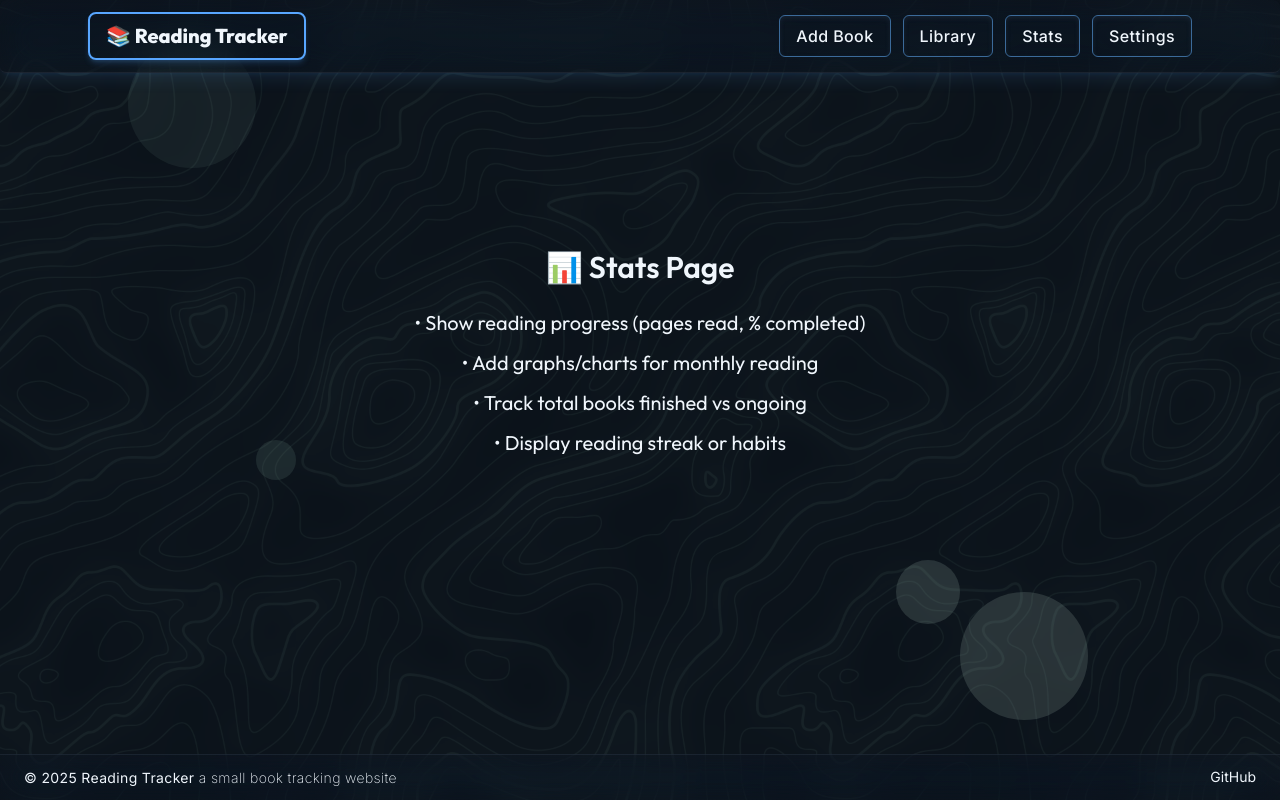
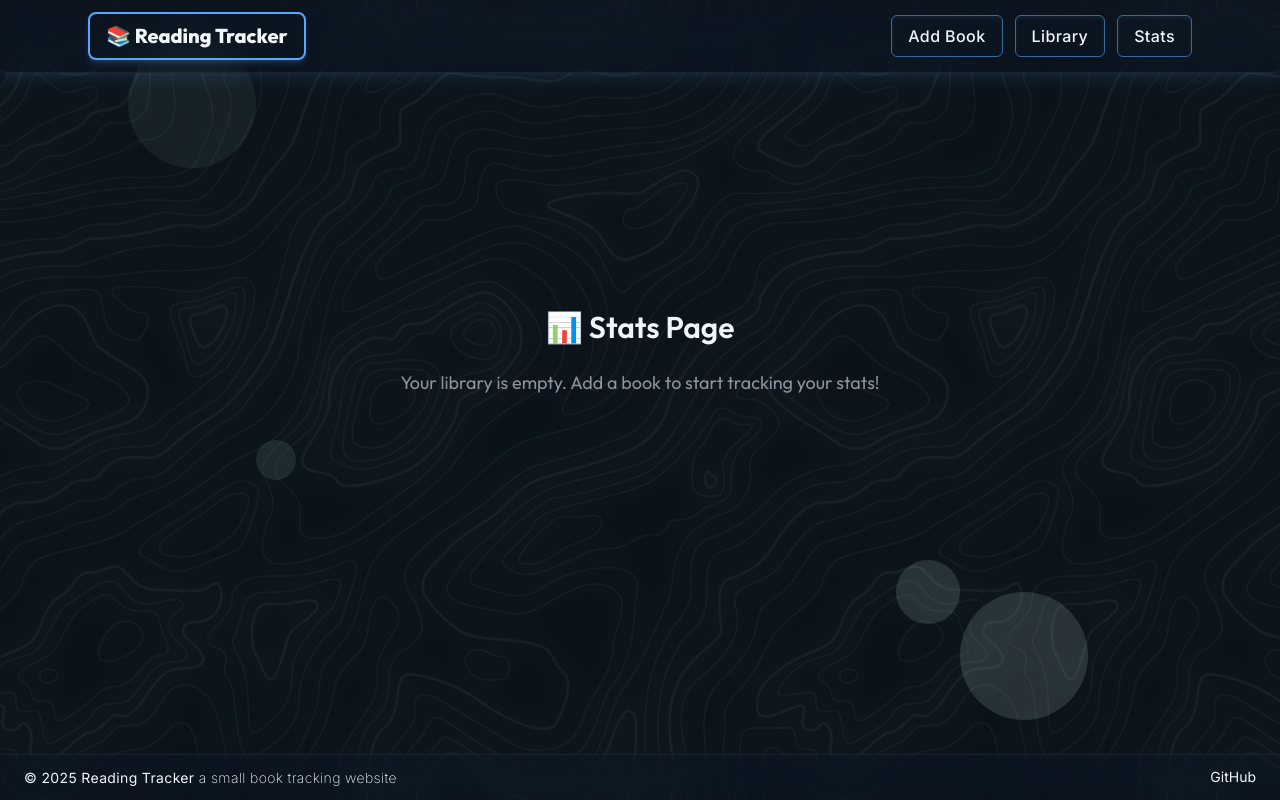
Before and after one commit to wal-z1/book-tracker, a React (Vite) app: page /stats in a window 1280 px wide. Built offline with nearby package versions, Linux system fonts and the light colour scheme; a web font is replaced by a local one.

Commit message:
gg im done

```diff
--- a/src/components/book/Bookedit.jsx
+++ b/src/components/book/Bookedit.jsx
@@ -26,7 +26,6 @@ export default function BookEdit({ index, close }) {
 		});
 		setLibrary(updatedLibrary);
 
-
 		// This check is now safe and will not crash if currentbook has no id
 		if (currentbook && currentbook.id === updatedBook.id) {
 			setBook(updatedBook);
@@ -44,12 +43,11 @@ export default function BookEdit({ index, close }) {
 				Edit Book
 			</span>
 
-
 			<form
 				className="container flex flex-col gap-4"
 				onSubmit={(e) => {
 					e.preventDefault(); // Prevent page reload
-					handleSave();      // save function
+					handleSave(); // save function
 				}}>
 				<input
 					className={inputStyles}
--- a/src/components/ui/NavBar.jsx
+++ b/src/components/ui/NavBar.jsx
@@ -42,7 +42,6 @@ function NavBar() {
 					<Link to="/stats">
 						<Navbutton text="Stats" />
 					</Link>
-					<Navbutton text="Settings" />
 				</nav>
 			</div>
 		</header>
--- a/src/pages/Stats.jsx
+++ b/src/pages/Stats.jsx
@@ -1,31 +1,112 @@
-// src/pages/Stats.jsx
 import Header from "../components/layout/Header";
 import Footer from "../components/layout/Footer";
 import { motion } from "framer-motion";
+import { useBookContext } from "./BookContext"; // context hook
+
+// Single stat card
+const StatCard = ({ value, label }) => (
+	<div className="bg-[#0D1117] p-4 rounded-lg text-center flex flex-col items-center justify-center border border-[#30363D]">
+		<span className="text-3xl sm:text-4xl font-bold text-white">{value}</span>
+		<span className="text-sm text-[#8B949E] mt-1 capitalize">{label}</span>
+	</div>
+);
 
 function Stats() {
+	const { library, setLibrary } = useBookContext(); // include setLibrary for reset
+
+	// Stats
+	const totalBooks = library.length;
+	const booksFinished = library.filter(
+		(book) => book.status === "finished"
+	).length;
+	const booksReading = library.filter(
+		(book) => book.status === "reading"
+	).length;
+	const totalPagesRead = library.reduce(
+		(sum, book) => sum + (Number(book.currentPage) || 0),
+		0
+	);
+	const totalPagesInLibrary = library.reduce(
+		(sum, book) => sum + (Number(book.totalPages) || 0),
+		0
+	);
+	const overallCompletion =
+		totalPagesInLibrary > 0 ? (totalPagesRead / totalPagesInLibrary) * 100 : 0;
+
+	// Reset function
+	const handleReset = () => {
+		localStorage.removeItem("library"); // clear localStorage
+		setLibrary([]); // clear context state
+	};
+
+	// Empty state
+	if (totalBooks === 0) {
+		return (
+			<>
+				<Header />
+				<div className="flex flex-col items-center justify-center min-h-[70vh] gap-6 px-6 text-[#F0F6FC] font-outfit">
+					<motion.div
+						initial={{ opacity: 0, y: 20 }}
+						animate={{ opacity: 1, y: 0 }}
+						transition={{ duration: 0.6 }}
+						className="text-2xl sm:text-3xl font-semibold">
+						📊 Stats Page
+					</motion.div>
+					<motion.p
+						initial={{ opacity: 0 }}
+						animate={{ opacity: 1 }}
+						transition={{ delay: 0.2 }}
+						className="text-lg text-[#8B949E]">
+						Your library is empty. Add a book to start tracking your stats!
+					</motion.p>
+				</div>
+				<Footer />
+			</>
+		);
+	}
+
 	return (
 		<>
 			<Header />
-			<div className="flex flex-col items-center justify-center min-h-[70vh] gap-6 px-6 text-[#F0F6FC] font-outfit">
+			<div className="flex flex-col items-center justify-center min-h-[70vh] gap-8 px-6 text-[#F0F6FC] font-outfit">
 				<motion.div
 					initial={{ opacity: 0, y: 20 }}
 					animate={{ opacity: 1, y: 0 }}
 					transition={{ duration: 0.6 }}
 					className="text-2xl sm:text-3xl font-semibold">
-					📊 Stats Page
+					📊 Your Reading Stats
 				</motion.div>
 
+				{/* Stats grid */}
 				<motion.div
 					initial={{ opacity: 0, y: 20 }}
 					animate={{ opacity: 1, y: 0 }}
 					transition={{ delay: 0.2, duration: 0.6 }}
-					className="flex flex-col gap-3 text-lg sm:text-xl text-center">
-					<div>• Show reading progress (pages read, % completed)</div>
-					<div>• Add graphs/charts for monthly reading</div>
-					<div>• Track total books finished vs ongoing</div>
-					<div>• Display reading streak or habits</div>
+					className="w-full max-w-4xl grid grid-cols-2 sm:grid-cols-3 gap-4 sm:gap-6">
+					{/* Stat cards */}
+					<StatCard value={totalBooks} label="Total Books" />
+					<StatCard value={booksFinished} label="Books Finished" />
+					<StatCard value={booksReading} label="Currently Reading" />
+					<StatCard
+						value={totalPagesRead.toLocaleString()}
+						label="Total Pages Read"
+					/>
+					<StatCard
+						value={totalPagesInLibrary.toLocaleString()}
+						label="Total Pages in Library"
+					/>
+					<StatCard
+						value={`${overallCompletion.toFixed(1)}%`}
+						label="Library Complete"
+					/>
 				</motion.div>
+
+				{/* Reset Button */}
+				<button
+					onClick={handleReset}
+					className="mt-6 px-4 py-2 rounded-lg bg-red-600 text-white hover:bg-red-700 transition-colors">
+					Reset Library
+				</button>
 			</div>
 			<Footer />
 		</>
```
